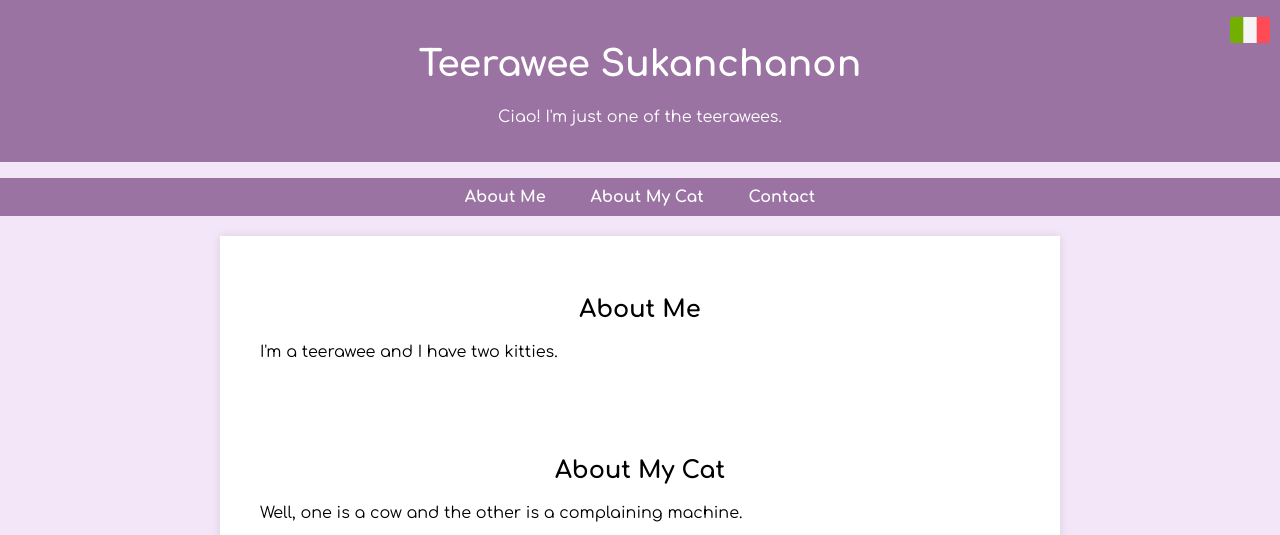
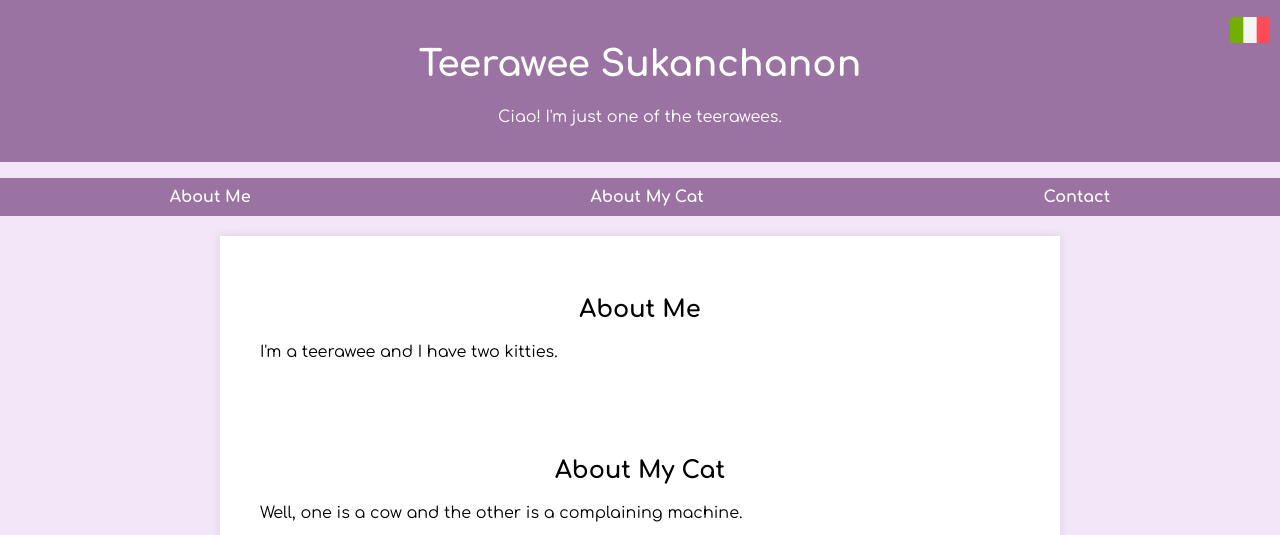
Before and after one commit to teerawees/teerawees.github.io, a plain HTML site: page index-en.html in a window 1280 px wide. Shown: the top 535 px of the page. Drawn offline with Linux system fonts and the light colour scheme.

Commit message:
Add files via upload

```diff
--- a/styles.css
+++ b/styles.css
@@ -18,7 +18,10 @@ h1 {
 }
 
 .navbar {
-    text-align: center; /* Centered Navigation Bar */
+    display: flex;
+    justify-content: space-around; /* Distribute items evenly */
+    align-items: center; /* Center items vertically */
+    /* text-align: center; /* Centered Navigation Bar */
     background-color: #9B73A3; /* Pastel Purple Background */
     padding: 10px 0;
 }
```
